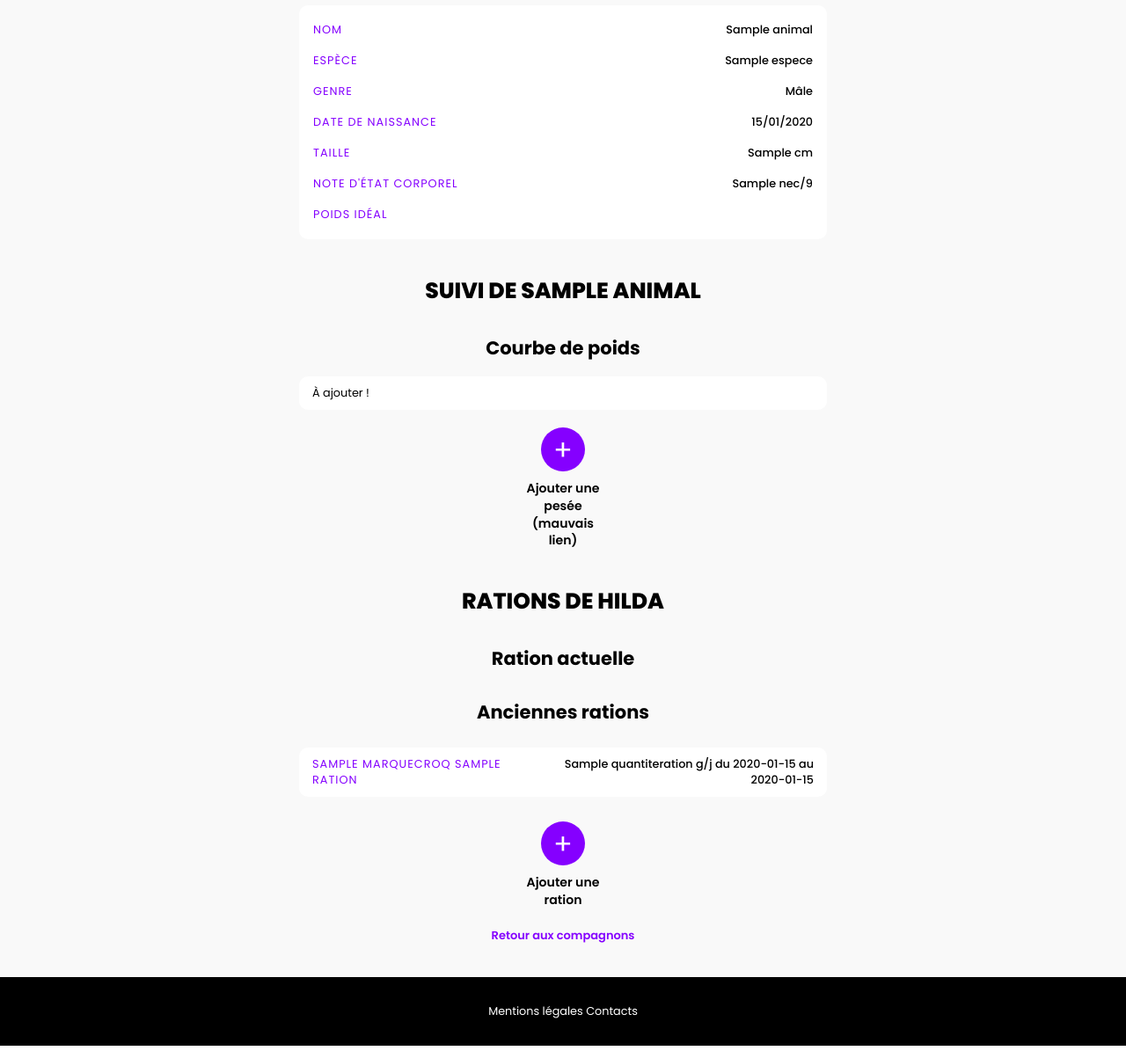
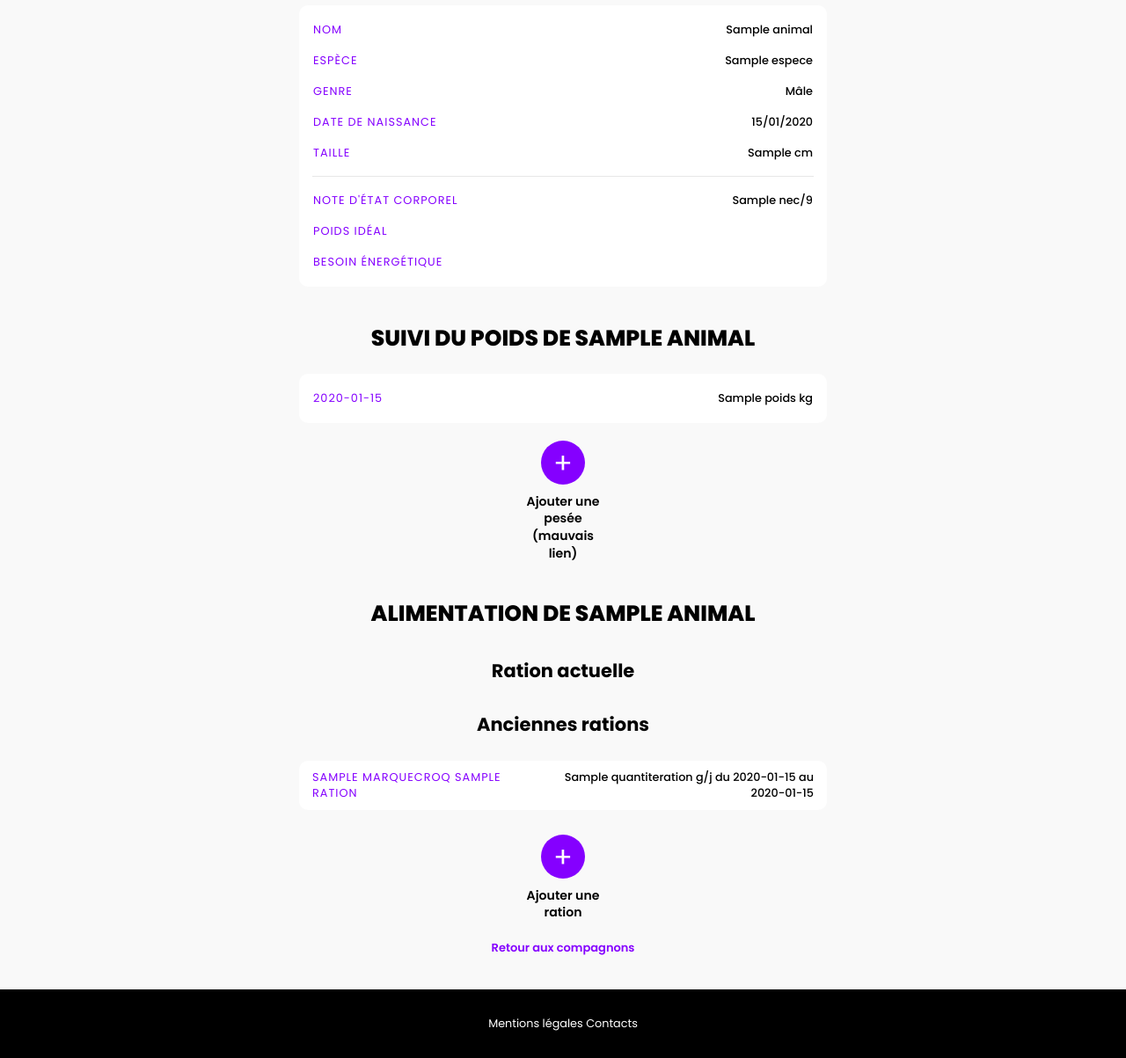
Before and after one commit to AlexGodfrin81/ISIS_3A_PTUT, a Spring app: page /detailAnimaux in a window 1280 px wide. Shown: the part 178-1381 px from the top of the page at 88% size. Run offline with Thymeleaf, Linux system fonts and the light colour scheme; the template is opened without the code that fills it: most values are stand-ins (such as "Sample title", 1, 10 or a date in 2020); data that the repository does not hold is empty; some of the project's set-up classes (security, data sources, template engines, error pages and the like) are left out, and stand-ins take their place.

Commit message:
Ajout de nombreuses fonctions sur DetailAnimaux

```diff
--- a/src/main/java/yucroq/controller/AnimalController.java
+++ b/src/main/java/yucroq/controller/AnimalController.java
@@ -76,6 +76,7 @@
     public String afficheUnAnimal(Model model, Integer id) {
         model.addAttribute("animal", dao.getOne(id));
         model.addAttribute("rations", dao.listeRationsPour(id));
+        model.addAttribute("pesees", dao.listePeseesPour(id));
         return "detailAnimaux";
     }
 
--- a/src/main/java/yucroq/dto/RationPourAnimal.java
+++ b/src/main/java/yucroq/dto/RationPourAnimal.java
@@ -3,10 +3,11 @@
 import java.time.LocalDate;
 
 public interface RationPourAnimal {
+    Integer getIdcroq();
     String getMarquecroq();
     String getNomcroq();
     float getQuantiteration();
     LocalDate getDatedebut();
     LocalDate getDatefin();
-    String getEspece();
+    float getDensiteenergetique();
 }
--- a/src/main/resources/data.sql
+++ b/src/main/resources/data.sql
@@ -29,9 +29,10 @@
 
 INSERT INTO Suivi_Poids(id_suivi, date_suivi, poids_kg, id_animal) VALUES
     (1, '2021-03-01', 42, 1),
-    (2, '2021-03-08', 41.5, 1);
+    (2, '2021-03-08', 41.5, 1),
+    (3, '2021-04-03', 41, 1);
 
 INSERT INTO Ration(id_ration, quantite, date_debut, date_fin, id_animal, id_croq) VALUES
     (1, 200, '2012-03-01', '2012-03-03', 1, 1),
-    (3, 230, '2012-03-03', null, 1, 1),
+    (3, 293, '2012-03-03', null, 1, 1),
     (2, 180, '2012-03-03', '2012-03-05', 2, 1);
--- a/src/main/resources/templates/detailAnimaux.html
+++ b/src/main/resources/templates/detailAnimaux.html
@@ -59,7 +59,7 @@
                     <td>Date de naissance</td>
                     <td th:text="${#temporals.format(animal.date_naiss, 'dd/MM/yyyy')}">
                 </tr>
-                <tr>
+                <tr class="separateur">
                     <td>Taille</td>
                     <td>[[${animal.taille_cm + " cm"}]]</td>
                 </tr>
@@ -69,25 +69,30 @@
                 </tr>
                 <tr>
                     <td>Poids idéal</td>
-                    <td th:text="${animal.poids_ideal() + ' kg'}">Poids</td>
+                    <td th:text="${animal.poids_ideal()==0} ? ${'Non calculé'} : ${animal.poids_ideal() + ' kg'}">Poids</td>
+                </tr>
+                <tr>
+                    <td>Besoin énergétique</td>
+                    <td th:text="${animal.calcul_BE() + ' kcal/j'}">À calculer</td>
                 </tr>
 
             </table>
 
-            <h1>Suivi de [[${animal.nom}]]</h1>
-            <h2>Courbe de poids</h2>
-            <p>À ajouter !</p>
+            <h1>Suivi du poids de [[${animal.nom}]]</h1>
+            <table class="liste">
+                <tr th:each="p:${pesees}">
+                    <td th:text="${p.date}">Date de la pesée</td>
+                    <td th:text="${p.poids + ' kg'}">Poids</td>
+                </tr>
+            </table>
 
             <div class="ajout">
-            <a th:href="@{/ration/add(id=${animal.id_animal})}" href='formulaireRation.html'>
-            <div class="plus">+</div>
+            <div class="plus"><a th:href="@{/ration/add(id=${animal.id_animal})}" href='formulaireRation.html'>+</a></div>
             <div class="texteajout">Ajouter une pesée (mauvais lien)</div>
-            </a>
+
         </div>
 
-
-            <h1>Rations de Hilda</h1>
-
+            <h1>Alimentation de [[${animal.nom}]]</h1>
             <h2>Ration actuelle</h2>
             <div th:each="r: ${rations}" th:if="${r.datefin==null}">
                 <h3 th:text="${r.marquecroq + ' ' + r.nomcroq}">Marque nom</h3>
@@ -98,41 +103,48 @@
                     </tr>
                     <tr>
                         <td>Nom</td>
-                        <td th:text="${r.nomcroq}">Nom</td>
+                        <td><a th:href="@{/croquette/getCroquette(id=${r.idcroq})}" th:text="${r.nomcroq}">Nom</a></td>
                     </tr>
                     <tr>
                         <td>Commencée le</td>
                         <td th:text="${r.datedebut}">Début</td>
                     </tr>
+                    <tr class="separateur">
+                        <td>Densité énergétique</td>
+                        <td th:text="${r.densiteenergetique + ' kcal/kg'}">Esp</td>
+                    </tr>
                     <tr>
-                        <td>Quantité</td>
+                        <td>Quantité reçue</td>
                         <td th:text="${r.quantiteration + ' g/j'}">Quantité</td>
                     </tr>
                     <tr>
-                        <td>Espèce des croquettes</td>
-                        <td th:text="${r.espece}">Esp</td>
-                    </tr>
-                    <tr>
-                        <td>Densité énergétique</td>
-                        <td>Densité énergétique</td>
+                        <td>Énergie reçue</td>
+                        <td th:text="${r.densiteenergetique*r.quantiteration/1000 + ' kcal/j'}">Esp</td>
                     </tr>
                 </table>
+
+                <table th:if="${#lists.size(rations.?[datefin==null])==1}" class="form">
+                    <tr class="emphase">
+                        <td>Quantité recommandée</td>
+                        <td th:text="${animal.calcul_BE()/r.densiteenergetique*1000 + ' g/j'}"></td>
+                    </tr>
+            </table>
             </div>
+
 
             <h2>Anciennes rations</h2>
             <table class="form">
                 <tr th:each="r: ${rations}" th:if="${r.datefin!=null}">
-                    <td th:text="${r.marquecroq + ' ' + r.nomcroq}">Marque</td>
+                    <td><a th:href="@{/croquette/getCroquette(id=${r.idcroq})}" th:text="${r.marquecroq + ' ' + r.nomcroq}">Nom de la croquette</a></td>
                     <td th:text="${r.quantiteration + ' g/j du ' + r.datedebut + ' au ' + r.datefin}">Quantité</td>
                 </tr>
             </table>
 
 
         <div class="ajout">
-            <a th:href="@{/ration/add(id=${animal.id_animal})}" href='formulaireRation.html'>
-            <div class="plus">+</div>
+            <div class="plus"><a th:href="@{/ration/add(id=${animal.id_animal})}" href='formulaireRation.html'>+            </a>
+</div>
             <div class="texteajout">Ajouter une ration</div>
-            </a>
         </div>
 
 
--- a/src/main/resources/templates/detailCroquettes.html
+++ b/src/main/resources/templates/detailCroquettes.html
@@ -61,7 +61,7 @@
             <table class="form">
                 <tr class="emphase">
                     <td>Énergie</td>
-                    <td>À calculer</td>
+                    <td th:text="${croquette.densite_Energetique() + ' kcal/kg'}"></td>
                 </tr>
             </table>
 
--- a/src/main/resources/templates/formulaireAnimal.html
+++ b/src/main/resources/templates/formulaireAnimal.html
@@ -67,7 +67,7 @@
                             <td><input id="date_naiss" type="date" th:field="*{date_naiss}" th:value="*{date_naiss}" placeholder="2012-03-02"/></td>
                         </tr>
                         <tr>
-                            <td><label for="taille">Taille (cm)</label></td>
+                            <td><label for="taille">Taille</label></td>
                             <td><input id="taille" type="number" th:field="*{taille_cm}" placeholder="20" style="margin-left:-40px;"/><span class="unite">cm</span></td>
                         </tr>
                         <tr>
```
Also changed, not shown: src/main/java/yucroq/dao/AnimalRepository.java (+12 -3 lines), src/main/java/yucroq/dto/PoidsPourAnimal.java (added, +9 -0 lines), src/main/java/yucroq/entity/Croquette.java (+5 -3 lines).
